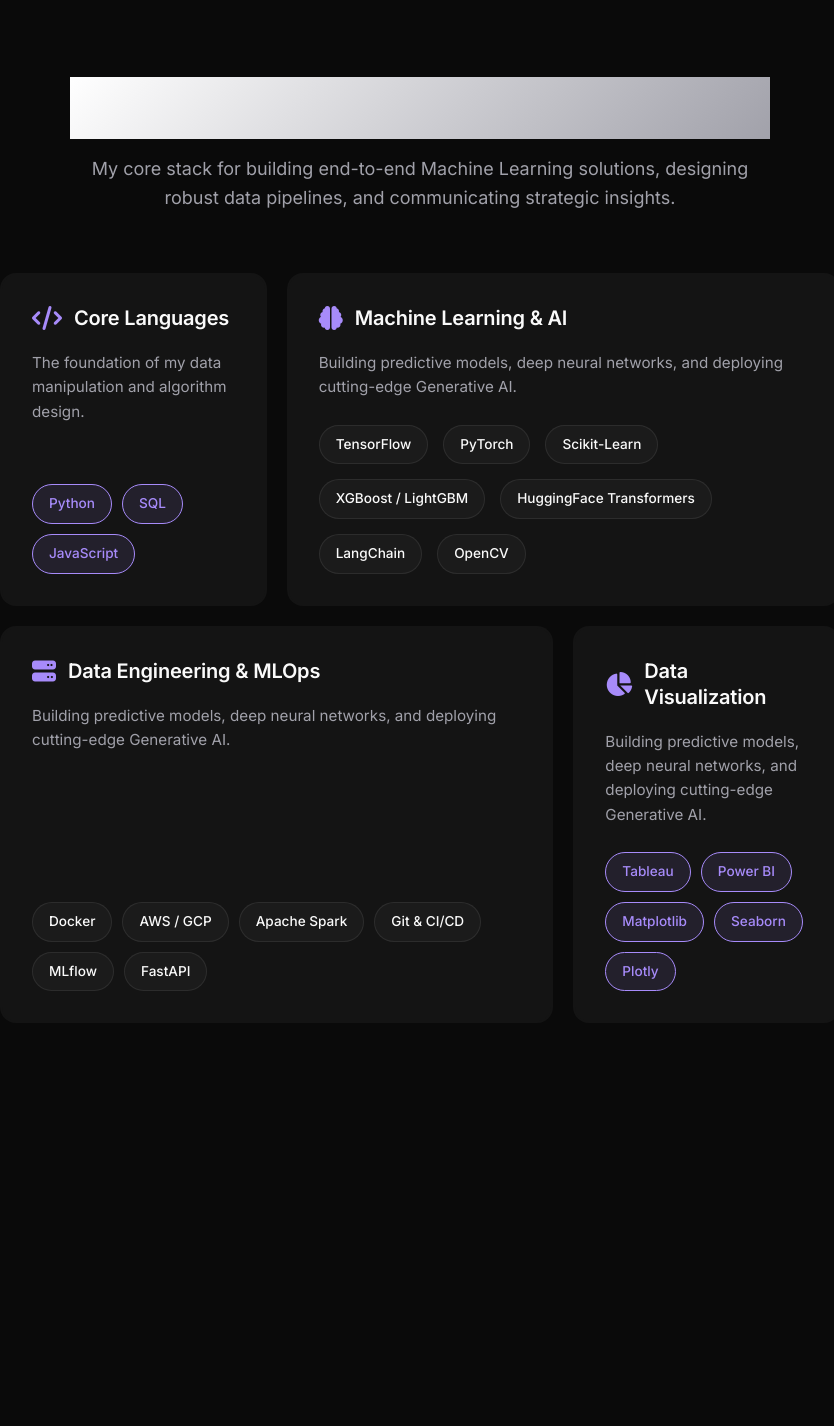
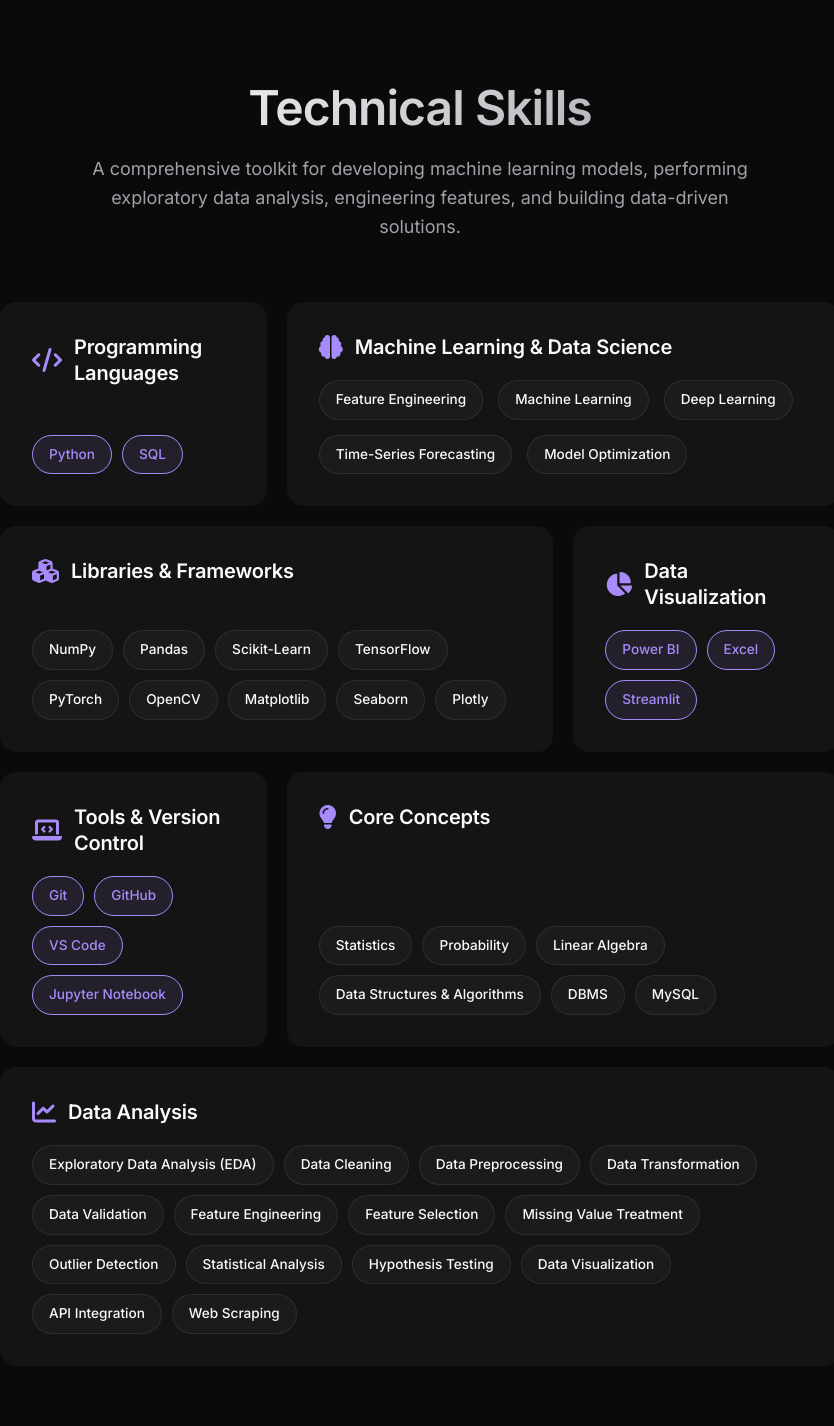
Before and after one commit to agrSaket/DataScientistPortfolio, a Django app: page /skills/ in a window 1280 px wide. Shown: the part 63-1489 px from the top of the page, without its empty margins (220-1054 px from the left). Before the commit the page ends 1054 px from the top, so only its background shows below. Run offline with Django 5.2, Linux system fonts and the light colour scheme.

Commit message:
Updated Home and Skills page

```diff
--- a/portfolio/settings.py
+++ b/portfolio/settings.py
@@ -19,6 +19,10 @@ load_dotenv()
 # Build paths inside the project like this: BASE_DIR / 'subdir'.
 BASE_DIR = Path(__file__).resolve().parent.parent
 
+EMAIL = os.getenv("EMAIL")
+LINKEDIN = os.getenv("LINKEDIN")
+GITHUB = os.getenv("GITHUB")
+KAGGLE = os.getenv("KAGGLE")
 
 # Quick-start development settings - unsuitable for production
 # See https://docs.djangoproject.com/en/5.2/howto/deployment/checklist/
--- a/website/static/css/style.css
+++ b/website/static/css/style.css
@@ -119,7 +119,8 @@ a:hover {
 .page-header h1 {
     font-size: 3rem;
     background: linear-gradient(135deg, #fff, var(--text-secondary));
-    /* -webkit-background-clip: text; */
+    -webkit-background-clip: text;
+    /* background-clip: inherit; */
     -webkit-text-fill-color: transparent;
     margin-bottom: 1rem;
 }
@@ -788,20 +789,21 @@ body:has(.hero-fullscreen) {
 
 .profile-wrapper {
     position: relative;
+    width: 350px;
+    height: 350px;
+    border-radius: 50%;
+    z-index: 5;
+    display: flex;
+    align-items: center;
+    justify-content: center;
+}
+
+.profile-img {
     width: 320px;
     height: 320px;
     border-radius: 50%;
-    z-index: 5;
-    display: flex;
-    align-items: center;
-    justify-content: center;
-}
-
-.profile-img {
-    width: 280px;
-    height: 280px;
-    border-radius: 50%;
     object-fit: cover;
+    object-position: center 30%;
     border: 3px solid var(--border-accent, #a78bfa);
     background: var(--bg-surface);
     z-index: 10;
@@ -1140,6 +1142,10 @@ body:has(.hero-fullscreen) {
     }
 }
 
+.data-analysis-card {
+    grid-column: 1 / -1;  /* spans full row */
+}
+
 /* ==========================================================================
    MODERN PROJECTS PAGE
    ========================================================================== */
--- a/website/templates/skills.html
+++ b/website/templates/skills.html
@@ -5,63 +5,59 @@
 <section class="page-header">
     <h1>Technical Skills</h1>
     <p>
-        My core stack for building end-to-end Machine Learning solutions,
-        designing robust data pipelines, and communicating strategic insights.
+        A comprehensive toolkit for developing machine learning models, performing exploratory data analysis, engineering features, and building data-driven solutions.
     </p>
 </section>
 
 <div class="bento-grid">
-    <!-- CORE LANGUAGES -->
+    <!-- PROGRAMMING LANGUAGES -->
     <div class="bento-card core-card">
         <div class="bento-content">
             <div class="bento-header">
                 <i class="fa-solid fa-code bento-icon"></i>
-                <h2>Core Languages</h2>
+                <h2>Programming Languages</h2>
             </div>
-            <p>The foundation of my data manipulation and algorithm design.</p>
             <div class="neon-skills">
                 <span class="neon-tag primary">Python</span>
                 <span class="neon-tag primary">SQL</span>
-                <span class="neon-tag primary">JavaScript</span>
             </div>
         </div>
     </div>
 
-    <!-- MACHINE LEARNING & AI (Featured) -->
+    <!-- Machine Learning & Data Science -->
     <div class="bento-card ml-card">
         <div class="bento-content">
             <div class="bento-header">
                 <i class="fa-solid fa-brain bento-icon"></i>
-                <h2>Machine Learning & AI</h2>
+                <h2>Machine Learning & Data Science</h2>
             </div>
-            <p>Building predictive models, deep neural networks, and deploying cutting-edge Generative AI.</p>
             <div class="neon-skills ml-skills">
-                <span class="neon-tag">TensorFlow</span>
-                <span class="neon-tag">PyTorch</span>
-                <span class="neon-tag">Scikit-Learn</span>
-                <span class="neon-tag">XGBoost / LightGBM</span>
-                <span class="neon-tag">HuggingFace Transformers</span>
-                <span class="neon-tag">LangChain</span>
-                <span class="neon-tag">OpenCV</span>
+                <span class="neon-tag">Feature Engineering</span>
+                <span class="neon-tag">Machine Learning</span>
+                <span class="neon-tag">Deep Learning</span>
+                <span class="neon-tag">Time-Series Forecasting</span>
+                <span class="neon-tag">Model Optimization</span>
             </div>
         </div>
     </div>
 
-    <!-- DATA ENGINEERING & MLOPS -->
+    <!-- Libraries & Frameworks -->
     <div class="bento-card tools-card">
         <div class="bento-content">
             <div class="bento-header">
-                <i class="fa-solid fa-server bento-icon"></i>
-                <h2>Data Engineering & MLOps</h2>
+                <i class="fa-solid fa-cubes bento-icon"></i>
+                <h2>Libraries & Frameworks</h2>
             </div>
-            <p>Building predictive models, deep neural networks, and deploying cutting-edge Generative AI.</p>
             <div class="neon-skills">
-                <span class="neon-tag">Docker</span>
-                <span class="neon-tag">AWS / GCP</span>
-                <span class="neon-tag">Apache Spark</span>
-                <span class="neon-tag">Git & CI/CD</span>
-                <span class="neon-tag">MLflow</span>
-                <span class="neon-tag">FastAPI</span>
+                <span class="neon-tag">NumPy</span>
+                <span class="neon-tag">Pandas</span>
+                <span class="neon-tag">Scikit-Learn</span>
+                <span class="neon-tag">TensorFlow</span>
+                <span class="neon-tag">PyTorch</span>
+                <span class="neon-tag">OpenCV</span>
+                <span class="neon-tag">Matplotlib</span>
+                <span class="neon-tag">Seaborn</span>
+                <span class="neon-tag">Plotly</span>
             </div>
         </div>
     </div>
@@ -73,15 +69,76 @@
                 <i class="fa-solid fa-chart-pie bento-icon"></i>
                 <h2>Data Visualization</h2>
             </div>
-            <p>Building predictive models, deep neural networks, and deploying cutting-edge Generative AI.</p>
             <div class="neon-skills">
-                <span class="neon-tag primary">Tableau</span>
                 <span class="neon-tag primary">Power BI</span>
-                <span class="neon-tag primary">Matplotlib</span>
-                <span class="neon-tag primary">Seaborn</span>
-                <span class="neon-tag primary">Plotly</span>
+                <span class="neon-tag primary">Excel</span>
+                <span class="neon-tag primary">Streamlit</span>
+            </div>
+        </div>
+    </div>
+
+    <!-- Tools & Version Control -->
+    <div class="bento-card core-card">
+        <div class="bento-content">
+            <div class="bento-header">
+                <i class="fa-solid fa-laptop-code bento-icon"></i>
+                <h2>Tools & Version Control</h2>
+            </div>
+            <div class="neon-skills">
+                <span class="neon-tag primary">Git</span>
+                <span class="neon-tag primary">GitHub</span>
+                <span class="neon-tag primary">VS Code</span>
+                <span class="neon-tag primary">Jupyter Notebook</span>
+            </div>
+        </div>
+    </div>
+
+
+    <!-- Core Concepts -->
+    <div class="bento-card ml-card">
+        <div class="bento-content">
+            <div class="bento-header">
+                <i class="fa-solid fa-lightbulb bento-icon"></i>
+                <h2>Core Concepts</h2>
+            </div>
+
+            <div class="neon-skills">
+                <span class="neon-tag">Statistics</span>
+                <span class="neon-tag">Probability</span>
+                <span class="neon-tag">Linear Algebra</span>
+                <span class="neon-tag">Data Structures & Algorithms</span>
+                <span class="neon-tag">DBMS</span>
+                <span class="neon-tag">MySQL</span>
+            </div>
+        </div>
+    </div>
+
+    <!-- Data Analysis -->
+    <div class="bento-card tools-card data-analysis-card">
+        <div class="bento-content">
+            <div class="bento-header">
+                <i class="fa-solid fa-chart-line bento-icon"></i>
+                <h2>Data Analysis</h2>
+            </div>
+
+            <div class="neon-skills">
+                <span class="neon-tag">Exploratory Data Analysis (EDA)</span>
+                <span class="neon-tag">Data Cleaning</span>
+                <span class="neon-tag">Data Preprocessing</span>
+                <span class="neon-tag">Data Transformation</span>
+                <span class="neon-tag">Data Validation</span>
+                <span class="neon-tag">Feature Engineering</span>
+                <span class="neon-tag">Feature Selection</span>
+                <span class="neon-tag">Missing Value Treatment</span>
+                <span class="neon-tag">Outlier Detection</span>
+                <span class="neon-tag">Statistical Analysis</span>
+                <span class="neon-tag">Hypothesis Testing</span>
+                <span class="neon-tag">Data Visualization</span>
+                <span class="neon-tag">API Integration</span>
+                <span class="neon-tag">Web Scraping</span>
             </div>
         </div>
     </div>
 </div>
+
 {% endblock %}
--- a/website/views.py
+++ b/website/views.py
@@ -1,5 +1,7 @@
 import os
 import requests
+from django.shortcuts import render
+from django.conf import settings
 from django.shortcuts import render
 
 
@@ -67,4 +69,10 @@ def projects(request):
     return render(request, 'projects.html')
 
 def contact(request):
-    return render(request, 'contact.html')
+    context = {
+        "email": settings.EMAIL,
+        "linkedin": settings.LINKEDIN,
+        "github": settings.GITHUB,
+        "kaggle": settings.KAGGLE,
+    }
+    return render(request, "contact.html", context)
```
Also changed, not shown: website/templates/contact.html (+6 -6 lines), website/templates/home.html (+1 -6 lines), website/static/images/myprofile.jpg (added).
